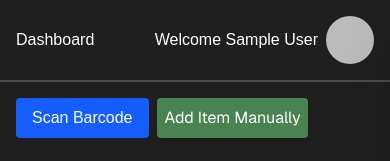
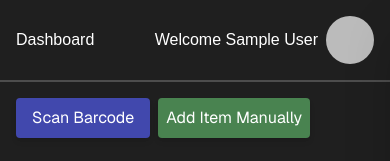
Before and after one commit to MastracciN/collectors, a Next.js app: page /dashboard in a window 390 px wide. Shown: the top 161 px of the page. Built offline with nearby package versions, Linux system fonts and the light colour scheme; no server answers; the database is empty; sample sign-in values are in the browser's storage.

Commit message:
BarcodeScanner buttons and styling updated for responsiveness

```diff
--- a/src/app/components/BarcodeScanner.tsx
+++ b/src/app/components/BarcodeScanner.tsx
@@ -108,20 +108,20 @@ export default function BarcodeScanner() {
     };
 
     return (
-        <div>
+        <div className="font-sans">
             <button
                 onClick={() => setScannerOpen(true)}
-                className="px-4 py-2 rounded bg-blue-600 text-white"
+                className="px-4 py-2 rounded bg-[#4148ad] hover:bg-[#333888] transition-all duration-150 shadow-md hover:shadow-lg cursor-pointer"
             >
                 Scan Barcode
             </button>
 
             {scannerOpen && (
                 <div className="fixed inset-0 z-50 flex items-center justify-center bg-black/70">
-                    <div className="bg-black rounded-xl w-full max-w-3xl h-screen md:h-[90vh] relative overflow-hidden">
+                    <div className="bg-black w-full max-w-3xl h-screen md:h-[90vh] relative overflow-hidden">
                         <button
                             onClick={closeScanner}
-                            className="absolute top-3 right-3 z-10 text-2xl"
+                            className="absolute top-6 right-6 z-10 text-2xl cursor-pointer hover:opacity-50"
                         >
                             X
                         </button>
```
